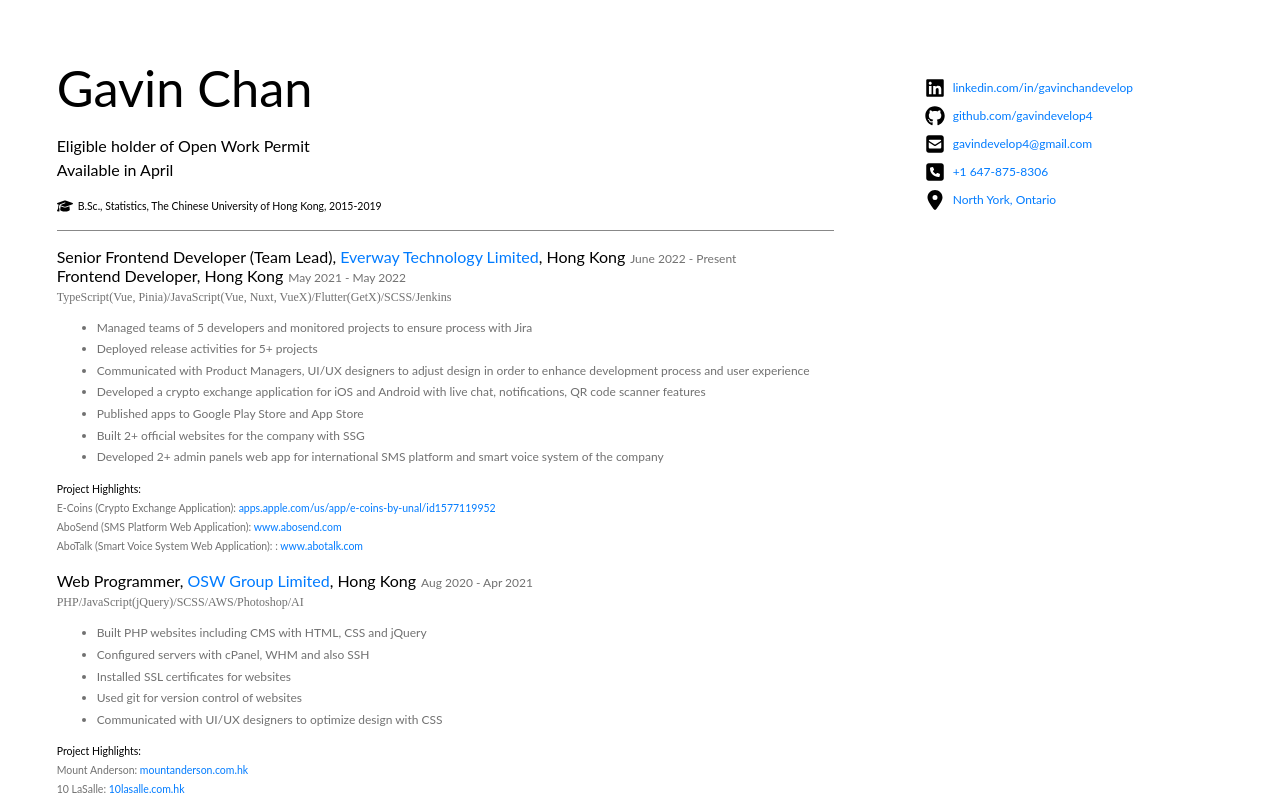
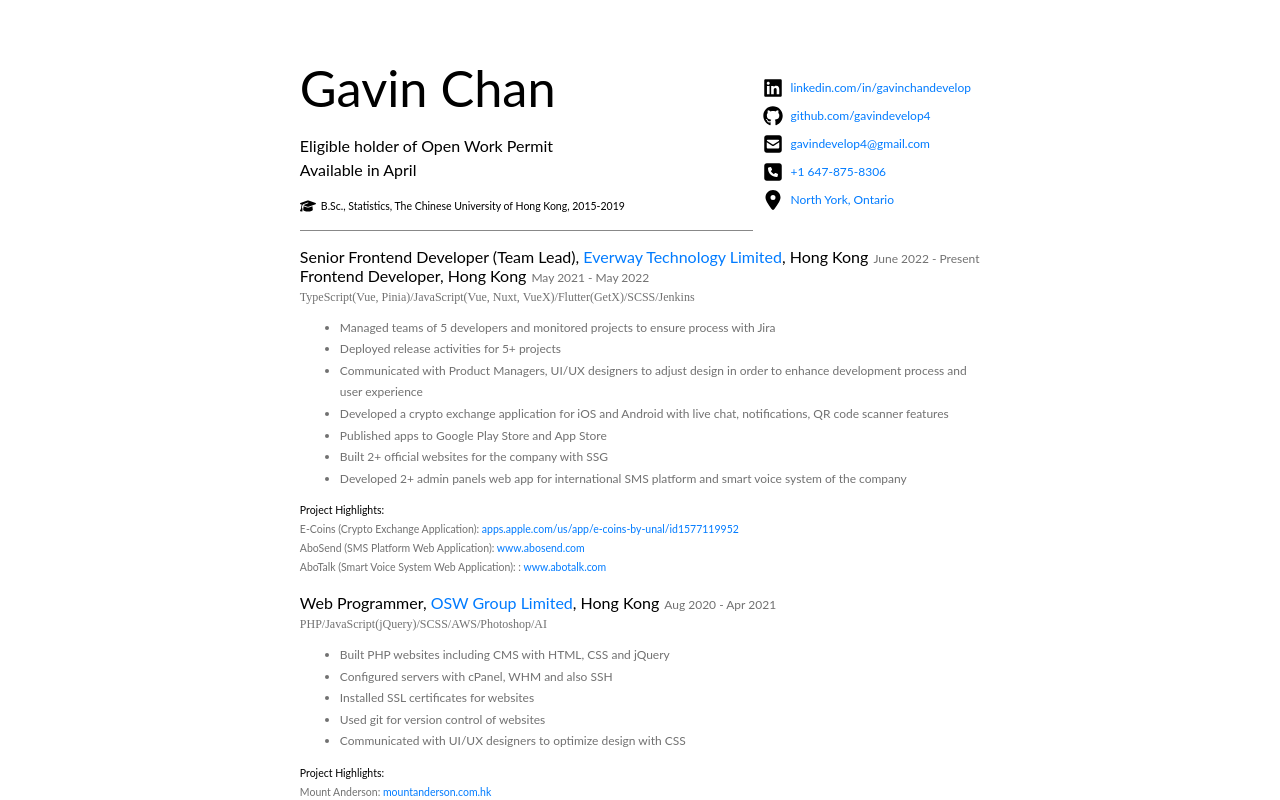
Before and after one commit to gavindevelop4/resume-vue, a Vue app: page / in a window 1280 px wide. Shown: the top 800 px of the page. Built offline with nearby package versions, Linux system fonts and the light colour scheme.

Commit message:
Fix: document size and company url

```diff
--- a/src/App.vue
+++ b/src/App.vue
@@ -22,6 +22,11 @@
 </script>
 
 <style>
+html {
+  width: 210mm;
+  height: 297mm;
+  margin: 0 auto;
+}
 body {
         width: 100%;
         height: 100%;
--- a/src/components/EmploymentHistoryTitle.vue
+++ b/src/components/EmploymentHistoryTitle.vue
@@ -1,7 +1,7 @@
 <template>
   <div :class="['employmentHistoryTitle', noMarginBottom && 'noMargin']">
     <span class="title">{{ title }}</span>,
-    <span class="company">{{ company }}</span><span v-if="company !== ''">, </span>
+    <span class="company"><a :href="companyHref">{{ company }}</a></span><span v-if="company !== ''">, </span>
     <span class="location">{{ location }}</span>
     <span class="date"> {{ startDate }} - {{ endDate }}</span>
   </div>
@@ -54,6 +54,11 @@
 
   .company {
     color: #007BFF;
+
+    a {
+      color: #007BFF;
+      text-decoration: none;
+    }
   }
 
   .date {
--- a/src/components/ResumeMain.vue
+++ b/src/components/ResumeMain.vue
@@ -5,6 +5,7 @@
       <employmentHistoryTitle
         title='Senior Frontend Developer (Team Lead)'
         company="Everway Technology Limited"
+        companyHref="https://universeaction.com/"
         location="Hong Kong"
         startDate="June 2022"
         endDate="Present"
@@ -33,6 +34,7 @@
       <employmentHistoryTitle
         title='Web Programmer'
         company="OSW Group Limited"
+        companyHref="https://www.osw.com.hk/"
         location="Hong Kong"
         startDate="Aug 2020"
         endDate="Apr 2021"
@@ -54,6 +56,7 @@
       <employmentHistoryTitle
         title='Marketing Assistant (Data Analyst)'
         company="S.F. Express"
+        companyHref="https://htm.sf-express.com/hk/en/"
         location="Hong Kong"
         startDate="Jul 2019"
         endDate="Apr 2020"
```
